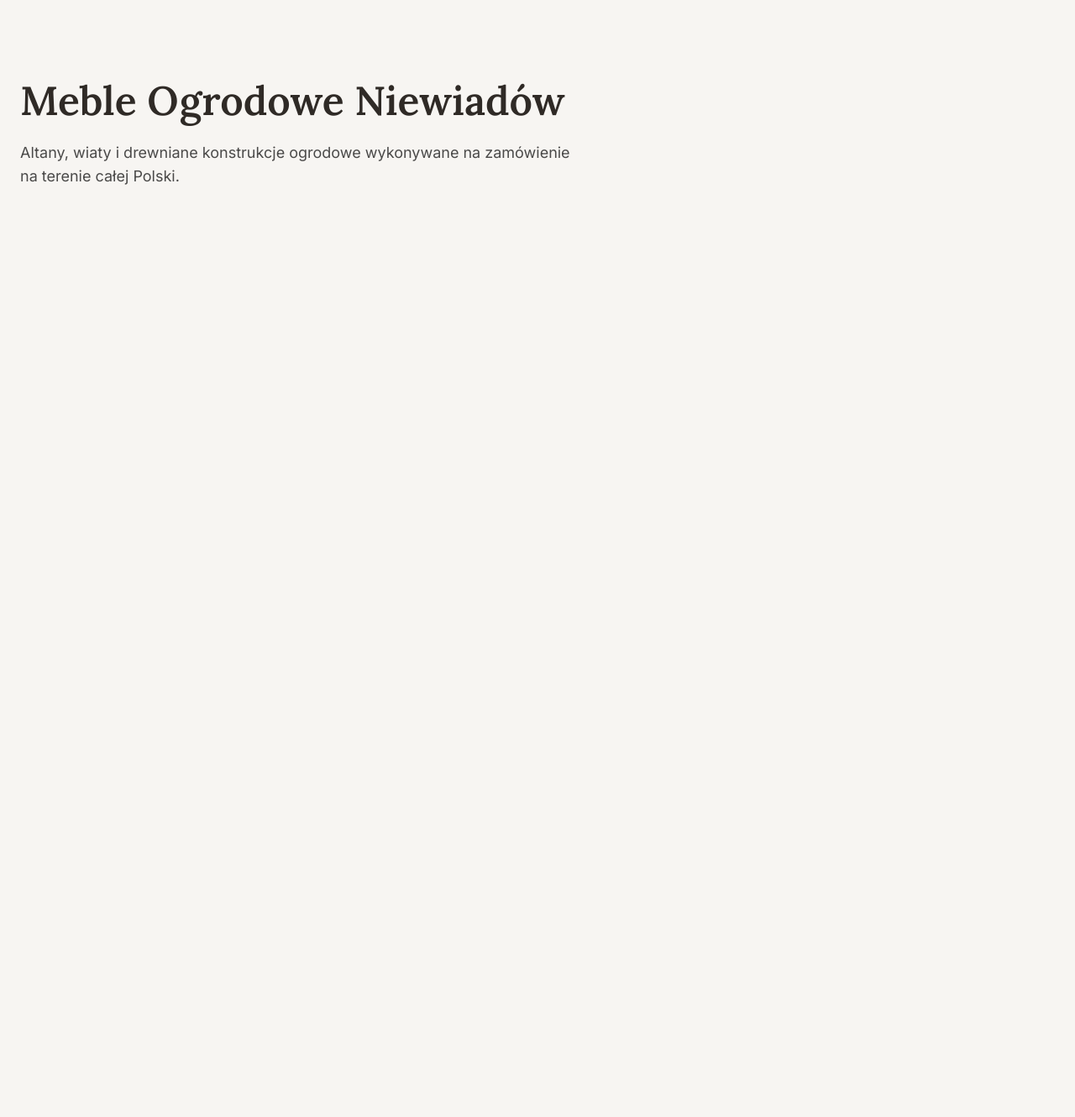
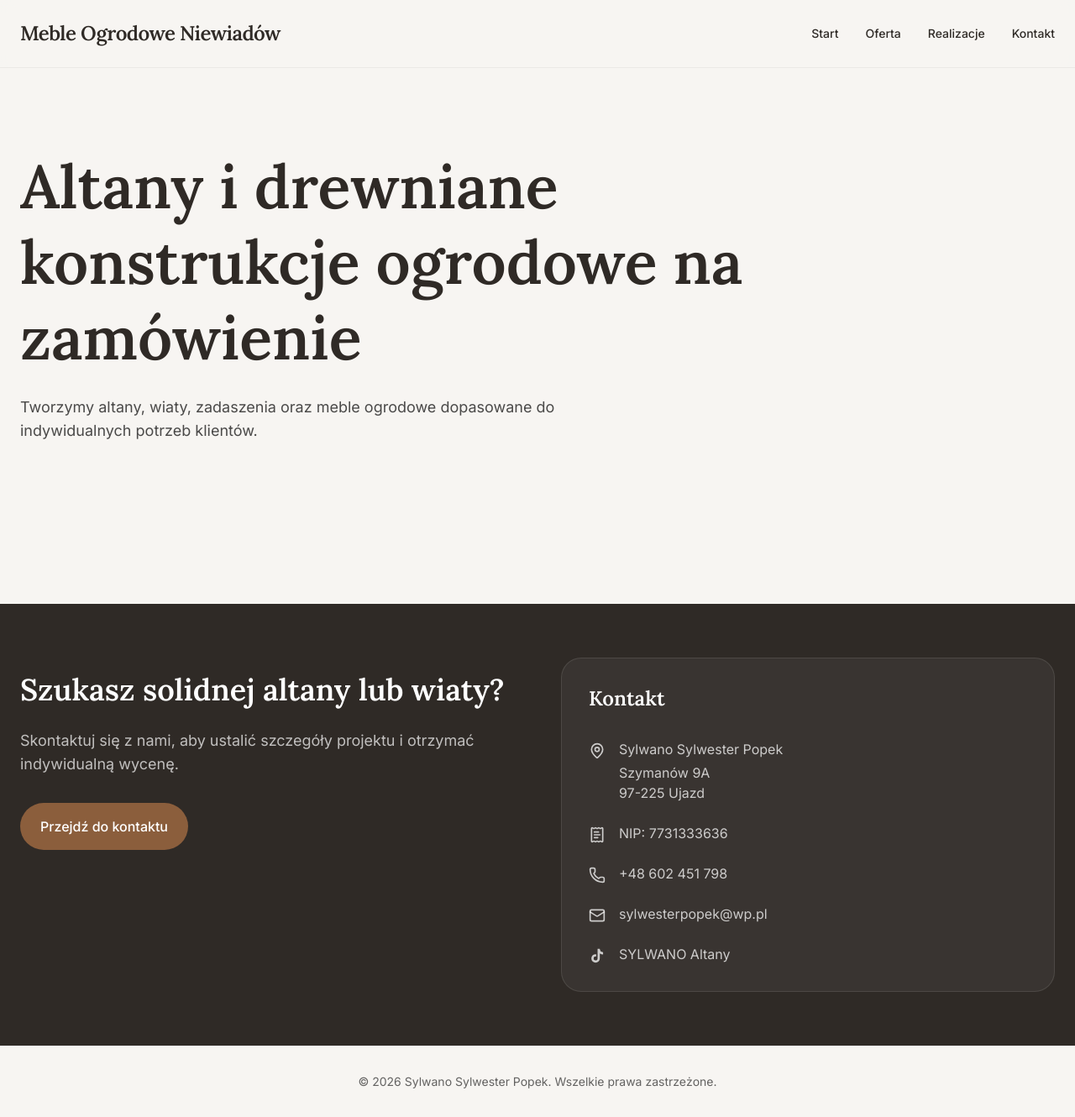
Before and after one commit to Kotvitz/meble-ogrodowe-niewiadow, a Next.js app: page / in a window 1280 px wide. Shown: the whole page at 84% size. Before the commit the page ends 800 px from the top, so only its background shows below. Built offline with nearby package versions, Linux system fonts and the light colour scheme.

Commit message:
feat: create global layout components

```diff
--- a/app/page.tsx
+++ b/app/page.tsx
@@ -1,14 +1,27 @@
+import ContactStrip from "@/components/ContactStrip";
+import Footer from "@/components/Footer";
+import Navbar from "@/components/Navbar";
+
 export default function HomePage() {
   return (
-    <main className="px-6 py-24">
-      <h1 className="text-5xl font-semibold">
-        Meble Ogrodowe Niewiadów
-      </h1>
+    <>
+      <Navbar />
 
-      <p className="mt-6 max-w-2xl text-lg text-black/70">
-        Altany, wiaty i drewniane konstrukcje ogrodowe wykonywane
-        na zamówienie na terenie całej Polski.
-      </p>
-    </main>
+      <main>
+        <section className="mx-auto max-w-7xl px-6 py-24">
+          <h1 className="max-w-4xl text-5xl font-semibold leading-tight lg:text-7xl">
+            Altany i drewniane konstrukcje ogrodowe na zamówienie
+          </h1>
+
+          <p className="mt-6 max-w-2xl text-lg text-black/70">
+            Tworzymy altany, wiaty, zadaszenia oraz meble ogrodowe
+            dopasowane do indywidualnych potrzeb klientów.
+          </p>
+        </section>
+      </main>
+
+      <ContactStrip />
+      <Footer />
+    </>
   );
 }
--- a/components/ContactStrip.tsx
+++ b/components/ContactStrip.tsx
@@ -0,0 +1,117 @@
+import Link from "next/link";
+import {
+  Mail,
+  MapPin,
+  Phone,
+  ReceiptText,
+} from "lucide-react";
+import { siteConfig } from "@/lib/site";
+
+export default function ContactStrip() {
+  return (
+    <section
+      className="mt-24 text-white"
+      style={{ backgroundColor: "var(--foreground)" }}
+    >
+      <div className="mx-auto grid max-w-7xl gap-14 px-6 py-16 lg:grid-cols-2">
+        <div>
+
+          <h2 className="mt-4 text-4xl font-semibold leading-tight">
+            Szukasz solidnej altany lub wiaty?
+          </h2>
+
+          <p className="mt-6 max-w-xl text-lg text-white/70">
+            Skontaktuj się z nami, aby ustalić szczegóły projektu i otrzymać
+            indywidualną wycenę.
+          </p>
+
+          <div className="mt-8 flex items-center gap-4">
+            <Link
+              href="/kontakt"
+              className="rounded-full px-6 py-4 font-medium transition hover:opacity-90"
+              style={{ backgroundColor: "var(--primary)" }}
+            >
+              Przejdź do kontaktu
+            </Link>
+          </div>
+        </div>
+
+        <div className="rounded-3xl border border-white/10 bg-white/5 p-8">
+          <h3 className="text-2xl font-semibold">Kontakt</h3>
+
+          <ul className="mt-8 space-y-6 text-white/75">
+
+            <li className="flex gap-4">
+              <MapPin className="mt-1 size-5 shrink-0" />
+
+              <div>
+                <p>{siteConfig.company.legalName}</p>
+
+                <p className="mt-1">
+                  {siteConfig.company.address}
+                </p>
+
+                <p>
+                  {siteConfig.company.postalCode}{" "}
+                  {siteConfig.company.city}
+                </p>
+              </div>
+            </li>
+
+            <li className="flex gap-4">
+              <ReceiptText className="mt-1 size-5 shrink-0" />
+
+              <span>NIP: {siteConfig.company.nip}</span>
+            </li>
+
+            <li className="flex gap-4">
+              <Phone className="mt-1 size-5 shrink-0" />
+
+              <a
+                href={`tel:${siteConfig.contact.phone}`}
+                className="hover:text-white"
+              >
+                {siteConfig.contact.phoneDisplay}
+              </a>
+            </li>
+
+            <li className="flex gap-4">
+              <Mail className="mt-1 size-5 shrink-0" />
+
+              <a
+                href={`mailto:${siteConfig.contact.email}`}
+                className="hover:text-white"
+              >
+                {siteConfig.contact.email}
+              </a>
+            </li>
+
+            <li className="flex gap-4">
+              <div className="mt-1 flex size-5 items-center justify-center">
+                <svg
+                  xmlns="http://www.w3.org/2000/svg"
+                  viewBox="0 0 24 24"
+                  fill="currentColor"
+                  className="size-5"
+                  aria-hidden="true"
+                >
+                  <path d="M19.589 6.686a4.793 4.793 0 0 1-3.77-4.115V2h-3.193v13.766c0 1.57-1.272 2.84-2.84 2.84a2.84 2.84 0 0 1 0-5.681c.311 0 .61.05.89.142V9.821a6.035 6.035 0 0 0-.89-.067A6.033 6.033 0 0 0 3.75 15.787a6.033 6.033 0 0 0 6.034 6.034 6.034 6.034 0 0 0 6.035-6.034V8.745a7.95 7.95 0 0 0 4.681 1.514V7.066a4.765 4.765 0 0 1-.911-.38Z" />
+                </svg>
+              </div>
+
+              <a
+                href={siteConfig.contact.tiktok}
+                target="_blank"
+                rel="noreferrer"
+                className="hover:text-white"
+              >
+                {siteConfig.contact.tiktokHandle}
+              </a>
+            </li>
+
+          </ul>
+        </div>
+      </div>
+    </section>
+  );
+}
--- a/components/Footer.tsx
+++ b/components/Footer.tsx
@@ -0,0 +1,12 @@
+export default function Footer() {
+  return (
+    <footer
+      className="border-t border-black/5"
+      style={{ backgroundColor: "var(--background)" }}
+    >
+      <div className="mx-auto max-w-7xl px-6 py-8 text-center text-sm text-black/60">
+        © 2026 Sylwano Sylwester Popek. Wszelkie prawa zastrzeżone.
+      </div>
+    </footer>
+  );
+}
--- a/components/Navbar.tsx
+++ b/components/Navbar.tsx
@@ -0,0 +1,43 @@
+import Link from "next/link";
+
+const links = [
+  { href: "/", label: "Start" },
+  { href: "/oferta", label: "Oferta" },
+  { href: "/realizacje", label: "Realizacje" },
+  { href: "/kontakt", label: "Kontakt" },
+];
+
+export default function Navbar() {
+  return (
+    <header
+      className="sticky top-0 z-50 border-b border-black/5 backdrop-blur"
+      style={{
+        backgroundColor: "rgb(from var(--background) r g b / 0.9)",
+      }}
+    >
+      <div className="mx-auto flex h-20 max-w-7xl items-center justify-between px-6">
+        <Link
+          href="/"
+          className="font-(family-name:--font-lora) text-2xl font-semibold tracking-tight"
+        >
+          Meble Ogrodowe Niewiadów
+        </Link>
+
+        <nav className="hidden items-center gap-8 md:flex">
+          {links.map((link) => (
+            <Link
+              key={link.href}
+              href={link.href}
+              className="text-sm font-medium transition"
+              style={{
+                color: "var(--foreground)",
+              }}
+            >
+              {link.label}
+            </Link>
+          ))}
+        </nav>
+      </div>
+    </header>
+  );
+}
--- a/lib/site.ts
+++ b/lib/site.ts
@@ -14,6 +14,6 @@ export const siteConfig = {
     phone: "+48602451798",
     phoneDisplay: "+48 602 451 798",
     tiktok: "https://www.tiktok.com/@sylwano.altany",
-    tiktokHandle: "@sylwano.altany",
+    tiktokHandle: "SYLWANO Altany",
   },
 };
--- a/package.json
+++ b/package.json
@@ -9,6 +9,7 @@
     "lint": "eslint"
   },
   "dependencies": {
+    "lucide-react": "^1.14.0",
     "next": "16.2.6",
     "react": "19.2.4",
     "react-dom": "19.2.4"
```
Also changed, not shown: 1 other file (tests, documents, lock files or other folders).
